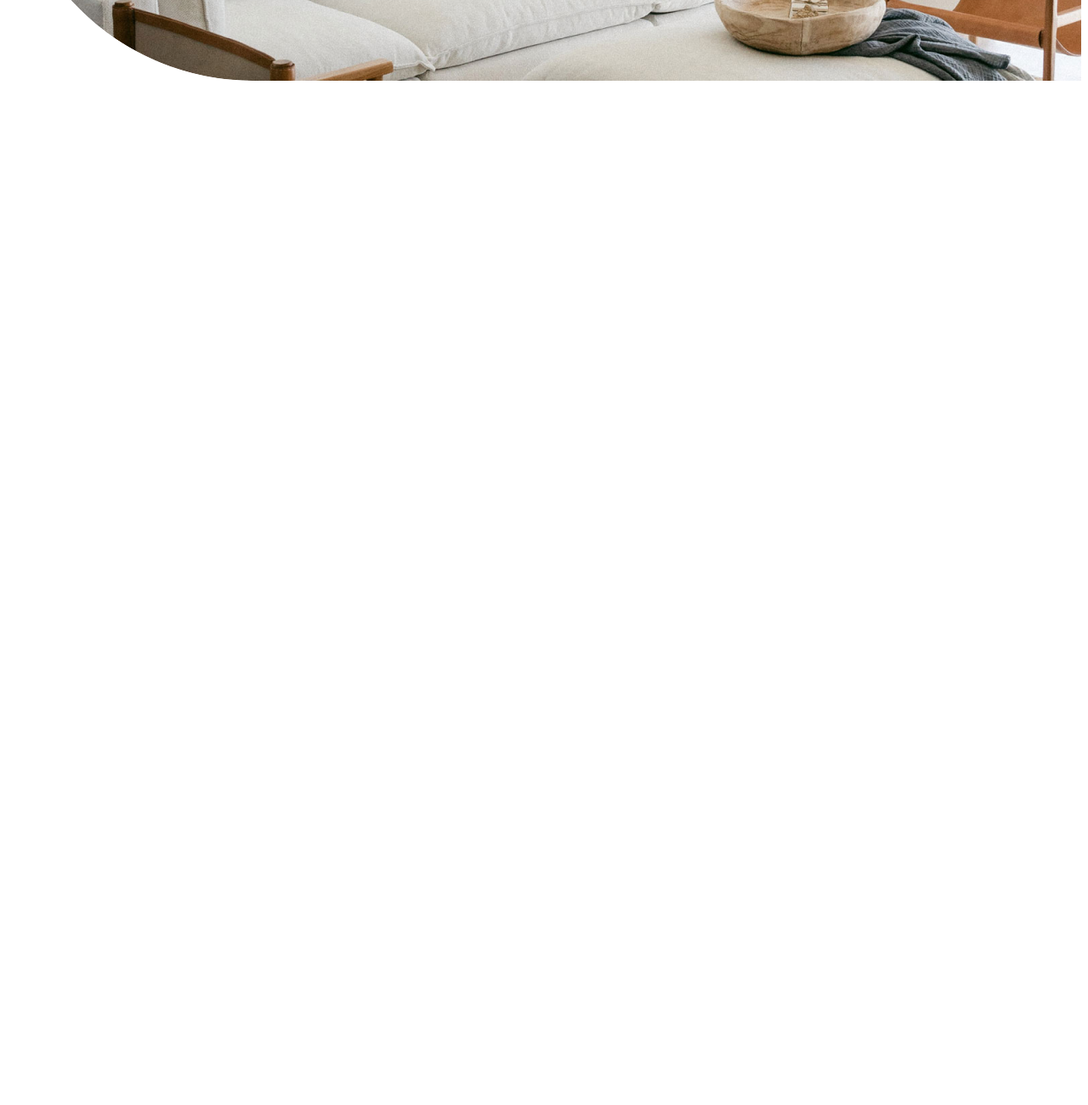
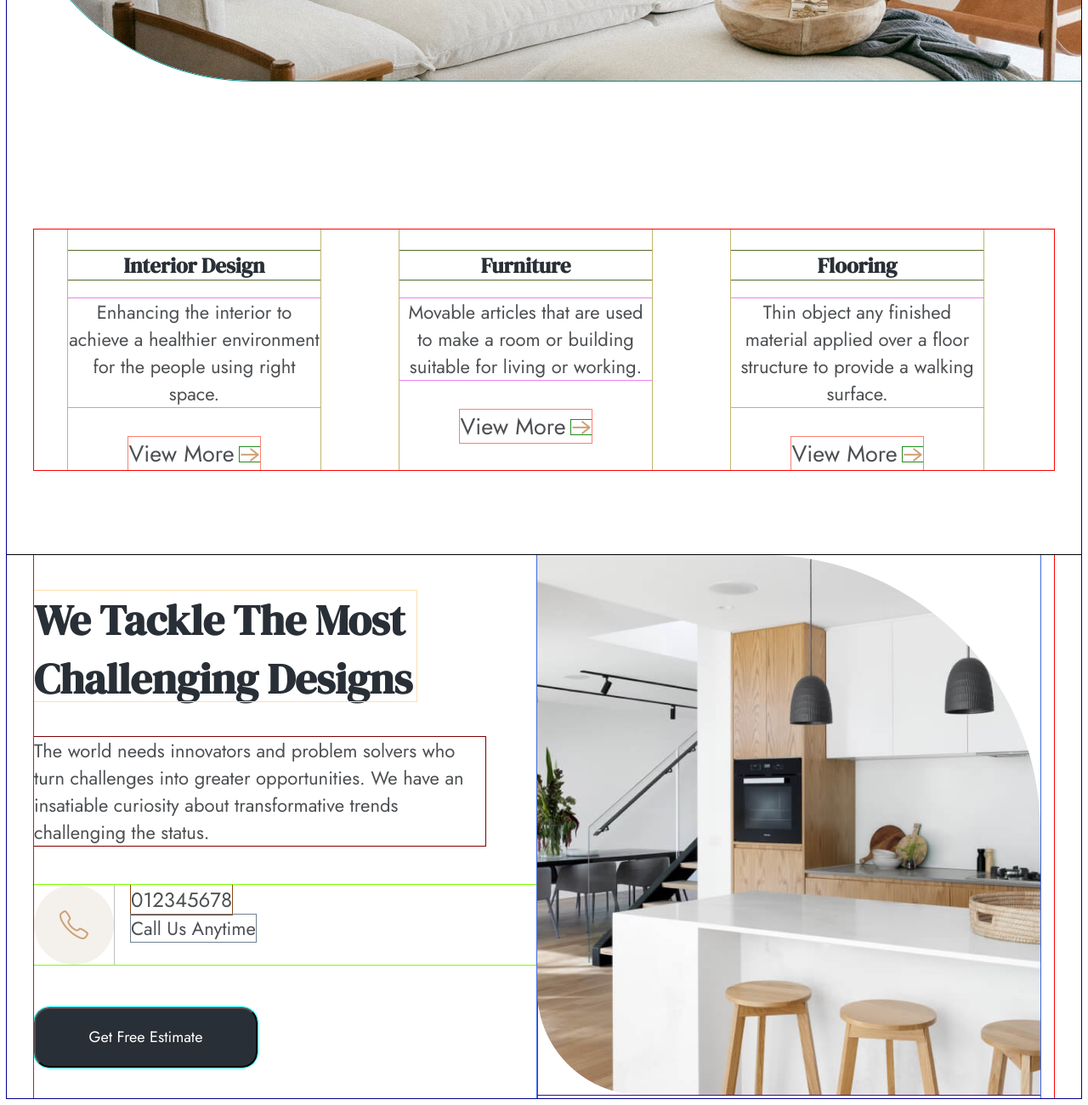
Before and after one commit to danillevko/Interno, a plain HTML site: page index.html in a window 1280 px wide. Shown: the part 845-2145 px from the top of the page at 85% size. Before the commit the page ends 948 px from the top, so only its background shows below. Drawn offline with Linux system fonts and the light colour scheme.

Commit message:
add two sections

```diff
--- a/index.html
+++ b/index.html
@@ -46,6 +46,57 @@
                 </button>
             </div>
         </section>
+        <section class="section-services">
+            <div class="container">
+                <ul class="secvices-list">
+                    <li class="services-item">
+                        <h3 class="services-title">Interior Design</h3>
+                        <p class="services-description">Enhancing the interior to achieve a healthier environment for
+                            the people using right space.</p>
+                        <a href="#" class="services-link">View More<img src="./imgs/arrow.png" alt="arrow"
+                                class="services-img"></a>
+                    </li>
+                    <li class="services-item">
+                        <h3 class="services-title">Furniture</h3>
+                        <p class="services-description">Movable articles that are used to make a room or building
+                            suitable for living or working.</p>
+                        <a href="#" class="services-link">View More<img src="./imgs/arrow.png" alt="arrow"
+                                class="services-img"></a>
+                    </li>
+                    <li class="services-item">
+                        <h3 class="services-title">Flooring</h3>
+                        <p class="services-description">Thin object any finished material applied over a floor structure
+                            to provide a walking surface.</p>
+                        <a href="#" class="services-link">View More<img src="./imgs/arrow.png" alt="arrow"
+                                class="services-img"></a>
+                    </li>
+                </ul>
+            </div>
+        </section>
+        <section class="section-contacts">
+            <div class="container">
+                <div class="contacts-wrapper">
+                    <div class="contacts-card">
+                        <h2 class="contacts-title">We Tackle The Most Challenging Designs</h2>
+                        <p class="contacts-slogan">The world needs innovators and problem solvers who turn challenges
+                            into
+                            greater opportunities. We
+                            have an insatiable curiosity about transformative trends challenging the status.</p>
+                        <div class="contacts-number">
+                            <img src="./imgs/phone.png" alt="phone" class="contacts-icon">
+                            <div class="tel-wrapper">
+                                <a href="tel:012345678" class="contacts-tel">012345678</a><br>
+                                <span class="contacts-action">Call Us Anytime</span>
+                            </div>
+                        </div>
+                        <button class="contacts-btn">Get Free Estimate</button>
+                    </div>
+                    <div class="contacts-photo">
+                        <img src="./imgs/contacts-bg.png" alt="kitchen photo" class="contacts-img">
+                    </div>
+                </div>
+            </div>
+        </section>
     </main>
 </body>
 
--- a/style.css
+++ b/style.css
@@ -5,6 +5,7 @@
     --span-color: #4D5053;
     /* fonts */
     --main-font: "Jost", serif;
+    --secondary-font: "DM Serif Display", serif;
 }
 
 /* header */
@@ -63,13 +64,16 @@
 
 /* hero section */
 
-.main {}
+.main {
+    outline: 1px solid darkblue;
+}
 
 .section-hero {
     background-image: url(./imgs/hero-bg.png);
     height: 831px;
     border-bottom-left-radius: 290px;
     display: block;
+    outline: 1px solid darkcyan;
 }
 
 .hero-title {
@@ -82,6 +86,7 @@
     height: 192px;
     margin: 0;
     padding-bottom: 20px;
+    outline: 1px solid darkgoldenrod;
 }
 
 .hero-span {
@@ -92,6 +97,7 @@
     font-weight: 400px;
     font-size: 22px;
     color: var(--span-color);
+    outline: 1px solid darkgray;
 }
 
 .hero-btn {
@@ -105,4 +111,153 @@
     color: white;
     border-radius: 18px;
     border: 2px solid var(--main-color);
+    outline: 1px solid darkorchid;
 }
+
+/* services section */
+
+.section-services {}
+
+.secvices-list {
+    display: flex;
+    list-style: none;
+    margin-top: 175px;
+    gap: 93px;
+    text-align: center;
+    outline: 1px solid darkorange;
+}
+
+.services-item {
+    width: 297px;
+    outline: 1px solid darkkhaki;
+}
+
+.services-title {
+    margin-bottom: 17px;
+    color: var(--main-color);
+    font-family: var(--secondary-font);
+    font-weight: 400px;
+    font-size: 25px;
+    outline: 1px solid darkolivegreen;
+}
+
+.services-description {
+    margin-bottom: 35px;
+    color: var(--span-color);
+    font-family: var(--main-font);
+    font-weight: 400px;
+    font-size: 22px;
+    outline: 1px solid violet;
+}
+
+.services-link {
+    text-decoration: none;
+    color: var(--span-color);
+    font-family: var(--main-font);
+    font-weight: 400px;
+    font-size: 27px;
+    outline: 1px solid salmon;
+}
+
+.services-img {
+    width: 24px;
+    height: 17px;
+    margin-left: 6px;
+    outline: 1px solid forestgreen;
+}
+
+/* contacts-section */
+
+.section-contacts {
+    outline: 1px solid black;
+    margin-top: 100px;
+}
+
+.contacts-wrapper {
+    display: flex;
+    outline: 1px solid navy;
+}
+
+.contacts-card {
+    outline: 1px solid brown;
+    width: 592px;
+}
+
+.contacts-title {
+    outline: 1px solid navajowhite;
+    margin-bottom: 42px;
+    width: 450px;
+    height: 130px;
+    font-family: var(--secondary-font);
+    font-size: 50px;
+    font-weight: 400px;
+    color: var(--main-color);
+}
+
+.contacts-slogan {
+    outline: 1px solid maroon;
+    margin-bottom: 46px;
+    width: 531px;
+    font-family: var(--main-font);
+    font-size: 22px;
+    font-weight: 400px;
+    color: var(--span-color);
+}
+
+.contacts-number {
+    outline: 1px solid chartreuse;
+    display: flex;
+}
+
+.contacts-icon {
+    outline: 1px solid silver;
+    background-image: url(./imgs/contacts-bg-icon.png);
+    width: 34px;
+    height: 34px;
+    background-size: contain;
+    padding: 30px;
+    margin-right: 20px;
+}
+
+.tel-wrapper {
+    display: block;
+}
+
+.contacts-tel {
+    outline: 1px solid saddlebrown;
+    color: var(--span-color);
+    font-family: var(--main-font);
+    font-weight: 400px;
+    font-size: 24px;
+    text-decoration: none;
+}
+
+.contacts-action {
+    outline: 1px solid slategrey;
+    color: var(--span-color);
+    font-family: var(--main-font);
+    font-weight: 400px;
+    font-size: 22px;
+}
+
+.contacts-btn {
+    outline: 1px solid aqua;
+    margin-top: 50px;
+    width: 263px;
+    height: 71px;
+    background-color: var(--main-color);
+    border-radius: 18px;
+    color: white;
+    font-family: var(--main-font);
+    font-weight: 400px;
+    font-size: 18px;
+}
+
+.contacts-photo {
+    outline: 1px solid royalblue;
+    width: 592px;
+}
+
+.contacts-img {
+    outline: 1px solid indigo;
+}
```
Also changed, not shown: imgs/arrow.png (added), imgs/contacts-bg-icon.png (added), imgs/contacts-bg.png (added), imgs/phone.png (added).
